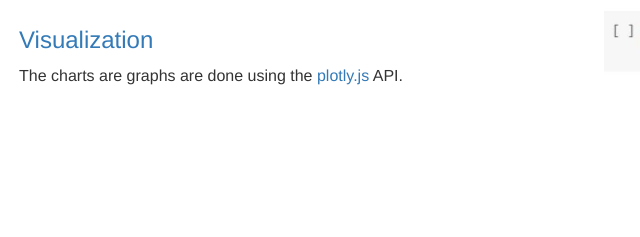
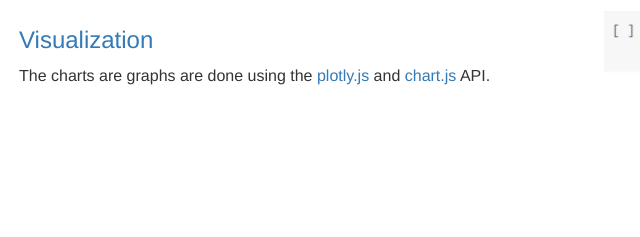
Before and after one commit to saroj7pathak/roadscholars.github.io, a website built with Parcel: page about.html in a window 1280 px wide. Shown: the part 1695-1932 px from the top of the page, 51-691 px from the left. Built offline with nearby package versions, Linux system fonts and the light colour scheme.

Commit message:
Chart.js reference update

```diff
--- a/about.html
+++ b/about.html
@@ -121,7 +121,7 @@
                     <a href="#">Visualization</a>
                 </h3>
                 <p>
-                  The charts are graphs are done using the <a href= 'https://plotly.com/javascript/'>plotly.js</a> API.
+                  The charts are graphs are done using the <a href= 'https://plotly.com/javascript/'>plotly.js</a> and <a href= 'https://www.chartjs.org/'>chart.js</a> API.
                 </p>
             </div>
             <div class="col-md-6 portfolio-item">
```
